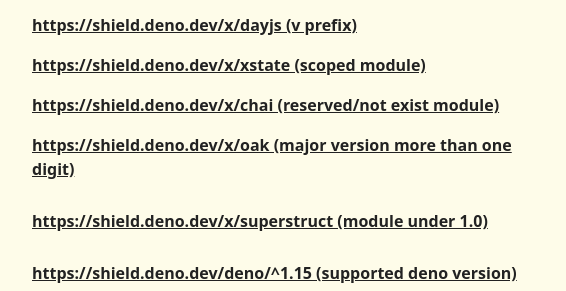
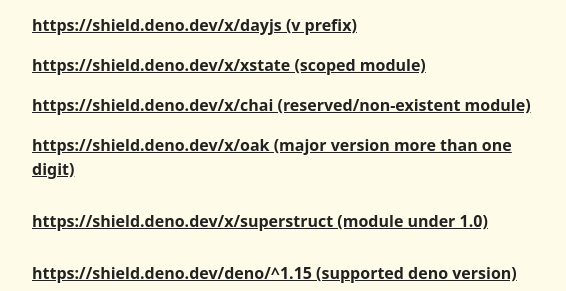
Before and after one commit to ydcjeff/shield.deno.dev, a plain HTML site: page index.html in a window 1280 px wide. Shown: the part 621-912 px from the top of the page, 208-774 px from the left. Drawn offline with Linux system fonts and the light colour scheme.

Commit message:
chore: wording

```diff
--- a/index.html
+++ b/index.html
@@ -159,7 +159,7 @@
         <a href="https://shield.deno.dev/x/xstate" target="_blank">https://shield.deno.dev/x/xstate (scoped module)</a>
         <img src="/x/xstate" alt="xstate deno module version"/>
 
-        <a href="https://shield.deno.dev/x/chai" target="_blank">https://shield.deno.dev/x/chai (reserved/not exist module)</a>
+        <a href="https://shield.deno.dev/x/chai" target="_blank">https://shield.deno.dev/x/chai (reserved/non-existent module)</a>
         <img src="/x/chai" alt="chai deno module version"/>
 
         <a href="https://shield.deno.dev/x/oak" target="_blank">https://shield.deno.dev/x/oak (major version more than one digit)</a>
```
